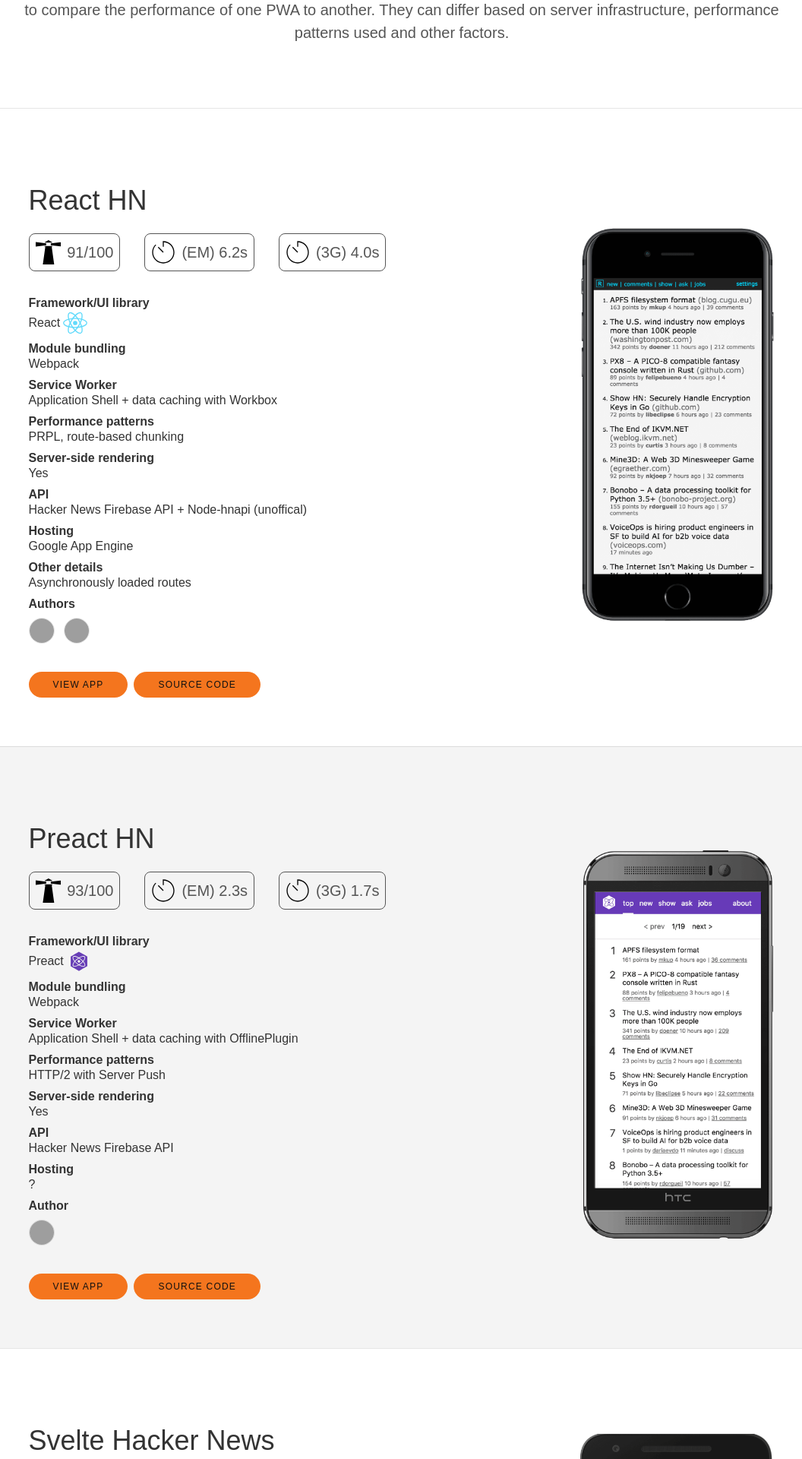
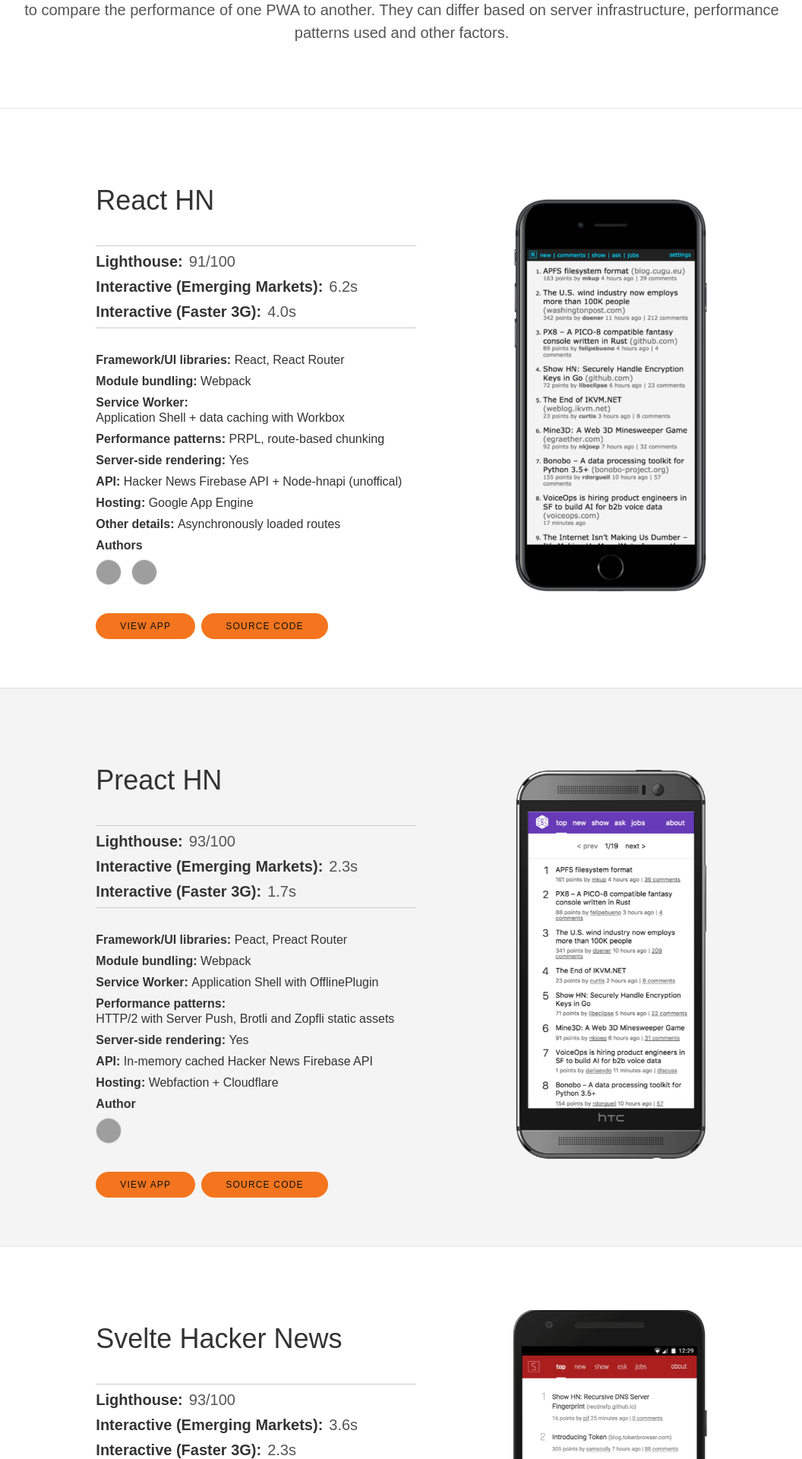
Before and after one commit to tastejs/hacker-news-pwas, a Jekyll site: the page built from site/index.md, in a window 1280 px wide. Shown: the part 1134-3054 px from the top of the page at 76% size, without its empty margins (111-1167 px from the left). Built offline with Jekyll 4.4.1, drawn with Linux system fonts in a browser that asks for light colours; some of the changed text lies outside the part shown; grey boxes are pictures that could not be loaded.

Commit message:
add multiple libraries functionality + inline details text + change lighthouse and interactive displays

```diff
--- a/site/_apps/angular.txt
+++ b/site/_apps/angular.txt
@@ -1,7 +1,8 @@
 ---
 weight: 5
 title: 'Angular HN'
-library: 'Angular'
+libraries:
+    - name: 'Angular'
 library-logo: /assets/images/angular-logo.svg
 scaffolding: 'Angular CLI'
 module-bundling: 'Webpack'
--- a/site/_apps/polymer.txt
+++ b/site/_apps/polymer.txt
@@ -1,7 +1,8 @@
 ---
 weight: 7
 title: 'Polymer HN'
-library: 'Polymer'
+libraries:
+    - name: 'Polymer'
 library-logo: /assets/images/polymer-logo.svg
 scaffolding: 'Polymer CLI & Polymer Starter Kit'
 module-bundling: 'Polymer-build with HTML Imports'
--- a/site/_apps/react.txt
+++ b/site/_apps/react.txt
@@ -2,6 +2,9 @@
 weight: 1
 title:  'React HN'
 library: 'React'
+libraries:
+    - name: 'React'
+    - name: 'React Router'
 library-logo: /assets/images/react-logo.svg
 module-bundling: 'Webpack'
 service-worker: 'Application Shell + data caching with Workbox'
--- a/site/_apps/svelte.txt
+++ b/site/_apps/svelte.txt
@@ -1,7 +1,8 @@
 ---
 weight: 3
 title:  'Svelte Hacker News'
-library: 'Svelte'
+libraries:
+    - name: 'Svelte'
 library-logo: /assets/images/svelte-logo.svg
 module-bundling: 'Rollup'
 service-worker: 'Application Shell + data caching'
--- a/site/_apps/viperhtml.txt
+++ b/site/_apps/viperhtml.txt
@@ -1,7 +1,8 @@
 ---
 weight: 6
 title:  'Viper-news'
-library: 'viperHTML'
+libraries:
+    - name: 'viperHTML'
 library-logo: /assets/images/viperhtml-logo.svg
 module-bundling: 'Browserify'
 service-worker: 'Application Shell + data caching'
--- a/site/_apps/vue.txt
+++ b/site/_apps/vue.txt
@@ -1,7 +1,10 @@
 ---
 weight: 4
 title:  'Vue Hacker News 2.0'
-library: 'Vue'
+libraries:
+    - name: 'Vue'
+    - name: 'vue-router'
+    - name: 'Vuex'
 library-logo: /assets/images/vue-logo.svg
 module-bundling: 'Webpack'
 service-worker: 'Application Shell + data caching with SWPrecachePlugin'
--- a/site/_includes/implementation.html
+++ b/site/_includes/implementation.html
@@ -1,76 +1,123 @@
 <article class="h6-l bt b--black-10 dark-gray lh-copy-ns ph2 ph5-m pv4 pv5-ns avenir {% cycle 'bg-white', 'bg-near-white' %}" id={{ app.title }}>
     <div class="flex flex-row justify-center center">
-      <div class="flex h-inherit items-center mr7-l tc tl-l">
-        <div class="flex-column mw6">
-          <h2 class="f3 f2-l fw5 mb4 mb3-l">{{ app.title }}</h2>
+      <div class="flex h-inherit items-center w-third-l mr6-l tc tl-l">
+        <div class="flex-column w-100">
+          <h2 class="f3 f2-l fw5 mb4">{{ app.title }}</h2>
 
-          <div class="flex flex-row items-center mb4 justify-center justify-start-l">
-            <a class="flex flex-row items-center justify-center grow no-underline ba b--mid-gray br3 pa2" aria-label="View Lighthouse results" href={{ app.lighthouse-link }}>
+          <!--<div class="flex flex-row items-center mb4 justify-center justify-start-l">
+            <a class="flex flex-column items-center justify-center grow no-underline ba b--mid-gray br3 h4 w4-5 tc" aria-label="View Lighthouse results" href={{ app.lighthouse-link }}>
+              <h4 class="f6 mt1 mb1 dark-gray">Lighthouse<br>Score</h4>
               <span class="h1 h2-l">{% include lighthouse.svg %}</span>
-              <span class="f5 f4-l ml2 mid-gray">{{ app.lighthouse }}</span>
+              <span class="f5 f4-l mid-gray">{{ app.lighthouse }}</span>
             </a>
 
-             <a class="flex flex-row items-center justify-center grow no-underline ba b--mid-gray br3 pa2 ml3 ml4-l" aria-label="View Interactive (Emerging Markets) results" href={{ app.wpt-em-link }}>
+             <a class="flex flex-column items-center justify-center grow no-underline ba b--mid-gray br3 ml3 ml4-l h4 w4-5 tc" aria-label="View Interactive (Emerging Markets) results" href={{ app.wpt-em-link }}>
+              <h4 class="f6 mt1 mb1 dark-gray">Interactive<br>(Emerging Markets)</h4>
               <span class="h1 h2-l">{% include timer.svg %}</span>
-              <span class="f5 f4-l ml2 mid-gray">(EM) {{ app.interactive-em }}</span>
+              <span class="f5 f4-l ml2 mid-gray">{{ app.interactive-em }}</span>
             </a>
 
-             <a class="flex flex-row items-center justify-center grow no-underline ba b--mid-gray br3 pa2 ml3 ml4-l" aria-label="View Interactive (Faster 3G) results" href={{ app.wpt-faster-3g-link }}>
+             <a class="flex flex-column items-center justify-center grow no-underline ba b--mid-gray br3 ml3 ml4-l h4 w4-5 tc" aria-label="View Interactive (Faster 3G) results" href={{ app.wpt-faster-3g-link }}>
+              <h4 class="f6 mt1 mb1 dark-gray">Interactive<br>(Faster 3G)</h4>
               <span class="h1 h2-l">{% include timer.svg %}</span>
-              <span class="f5 f4-l ml2 mid-gray">(3G) {{ app.interactive-faster-3g }}</span>
+              <span class="f5 f4-l ml2 mid-gray">{{ app.interactive-faster-3g }}</span>
             </a>
+          </div>-->
+
+          <div class="mb4 bt bb b--moon-gray">
+            <dl class="f5 f4-l lh-title mv2 flex flex-row items-center justify-center justify-start-l">
+              <dt class="dib b">Lighthouse:</dt>
+              <!--<span class="h1 h2-l flex ml2">{% include lighthouse.svg %}:</span>-->
+              <dd class="dib ml2 mid-gray">{{ app.lighthouse }}</dd>
+            </dl>
+
+              <dl class="f5 f4-l lh-title mv2 flex flex-row items-center justify-center justify-start-l">
+              <dt class="dib b">Interactive (Emerging Markets):</dt>
+              <!--<span class="h1 h2-l flex ml2">{% include timer.svg %}:</span>-->
+              <dd class="dib ml2 mid-gray">{{ app.interactive-em }}</dd>
+            </dl>
+
+            <dl class="f5 f4-l lh-title mv2 flex flex-row items-center justify-center justify-start-l">
+              <dt class="dib b">Interactive (Faster 3G):</dt>
+              <!--<span class="h1 h2-l flex ml2">{% include timer.svg %}:</span>-->
+              <dd class="dib ml2 mid-gray">{{ app.interactive-faster-3g }}</dd>
+            </dl>
           </div>
 
-          <dl class="lh-title mt0 mb4">
-            {% if app.library %}
-              <dt class="f5 b">Framework/UI library</dt>
+          <div class="lh-title mb4">
+            {% if app.libraries %}
+            <dl class="f5 lh-title mv2">
+              <dt class="dib b">Framework/UI libraries:</dt>
+              <dd class="dib ml0">
+              {% for library in app.libraries %}
+                {{ library.name }}{% if forloop.last == false %}, {% endif %}
+              {% endfor %}
+              </dd>
+            </dl>
+              <!--<dt class="f5 b">Framework/UI library</dt>
               <div class="flex flex-row items-center justify-center justify-start-l no-underline">
                 <dd class="ml0">{{ app.library }}</dd>
 
                 <a class="flex" href={{ app.framework-link }}>
                   <img src={{ app.library-logo | relative_url}} class="grow-large h2 w2 ml1 br-100" alt={{ app.title }}>
                 </a>
-              </div>
+              </div>-->
             {% endif %}
 
             {% if app.scaffolding %}
-              <dt class="f5 b mt2">Scaffolding</dt>
-              <dd class="ml0">{{ app.scaffolding }}</dd>
+              <dl class="f5 lh-title mv2">
+                <dt class="dib b">Scaffolding:</dt>
+                <dd class="dib ml0">{{ app.scaffolding }}</dd>
+              </dl>
             {% endif %}
 
             {% if app.module-bundling %}
-              <dt class="f5 b mt2">Module bundling</dt>
-              <dd class="ml0">{{ app.module-bundling }}</dd>
+              <dl class="f5 lh-title mv2">
+                <dt class="dib b">Module bundling:</dt>
+                <dd class="dib ml0">{{ app.module-bundling }}</dd>
+              </dl>
             {% endif %}
 
             {% if app.service-worker %}
-              <dt class="f5 b mt2">Service Worker</dt>
-              <dd class="ml0">{{ app.service-worker }}</dd>
+              <dl class="f5 lh-title mv2">
+                <dt class="dib b">Service Worker:</dt>
+                <dd class="dib ml0">{{ app.service-worker }}</dd>
+              </dl>
             {% endif %}
 
             {% if app.perfomance-patterns %}
-              <dt class="f5 b mt2">Performance patterns</dt>
-              <dd class="ml0">{{ app.perfomance-patterns }}</dd>
+              <dl class="f5 lh-title mv2">
+                <dt class="dib b">Performance patterns:</dt>
+                <dd class="dib ml0">{{ app.perfomance-patterns }}</dd>
+              </dl>
             {% endif %}
 
             {% if app.server-side-rendering %}
-              <dt class="f5 b mt2">Server-side rendering</dt>
-              <dd class="ml0">{{ app.server-side-rendering }}</dd>
+              <dl class="f5 lh-title mv2">
+                <dt class="dib b">Server-side rendering:</dt>
+                <dd class="dib ml0">{{ app.server-side-rendering }}</dd>
+              </dl>
             {% endif %}
 
             {% if app.api %}
-              <dt class="f5 b mt2">API</dt>
-              <dd class="ml0">{{ app.api }}</dd>
+              <dl class="f5 lh-title mv2">
+                <dt class="dib b">API:</dt>
+                <dd class="dib ml0">{{ app.api }}</dd>
+              </dl>
             {% endif %}
 
             {% if app.hosting %}
-              <dt class="f5 b mt2">Hosting</dt>
-              <dd class="ml0">{{ app.hosting }}</dd>
+              <dl class="f5 lh-title mv2">
+                <dt class="dib b">Hosting:</dt>
+                <dd class="dib ml0">{{ app.hosting }}</dd>
+              </dl>
             {% endif %}
 
             {% if app.other-details %}
-              <dt class="f5 b mt2">Other details</dt>
-              <dd class="ml0">{{ app.other-details }}</dd>
+              <dl class="f5 lh-title mv2">
+                <dt class="dib b">Other details:</dt>
+                <dd class="dib ml0">{{ app.other-details }}</dd>
+              </dl>
             {% endif %}
 
             {% if app.authors %}
@@ -91,16 +138,7 @@
                 </a>
               {% endfor %}
             {% endif %}
-          </dl>
-
-          <!--<div class="flex items-center justify-center justify-start-l mb4" href={{ app.framework-link }}>
-            {% for author in app.authors %}
-              {% assign contributor = site.contributors | where: 'name', {{author.name}} | first %}
-              <a class="link" href={{ contributor.link }}>
-                <img src={{ contributor.image }} class="grow-large pa1 ba b--black-10 br-100 h3 w3 {% if forloop.first == false %}ml3{% endif %}" alt={{ contributor.name }}>
-              </a>
-            {% endfor %}
-          </div>-->
+          </div>
 
           <div class="flex justify-center justify-start-l ">
             <a class="f7 f6-m fw5 fw6-m tracked bg-orange no-underline grow br-pill dib ph3 ph4-l pv2 near-black" href={{ app.app-link }}>VIEW APP</a>
--- a/site/_sass/extra.scss
+++ b/site/_sass/extra.scss
@@ -78,3 +78,8 @@
 svg {
   height: inherit;
 }
+
+// 10 rem width
+.w4-5 {
+  width: 11rem;
+}
```
Also changed, not shown: site/_apps/preact.txt (+7 -4 lines).
